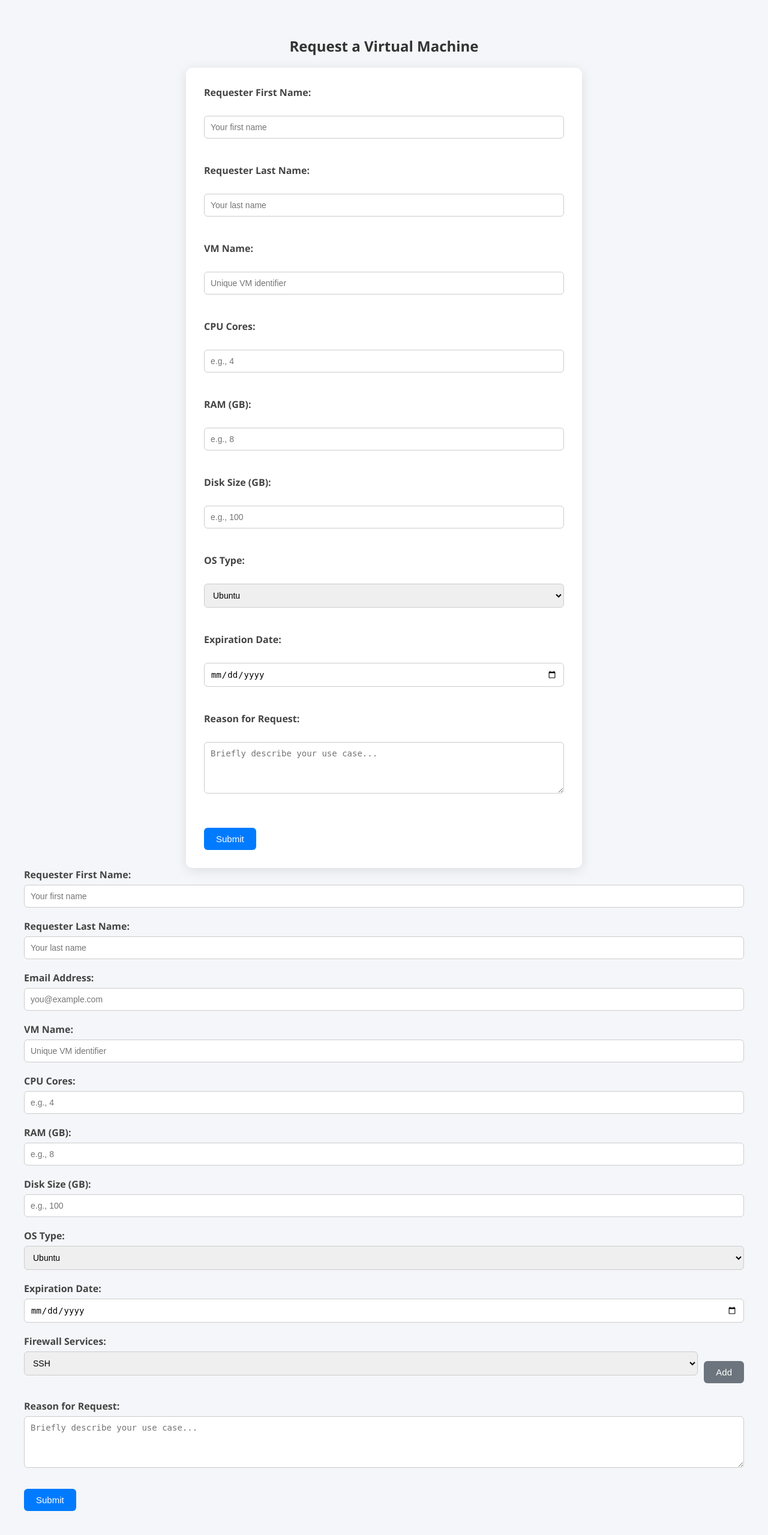
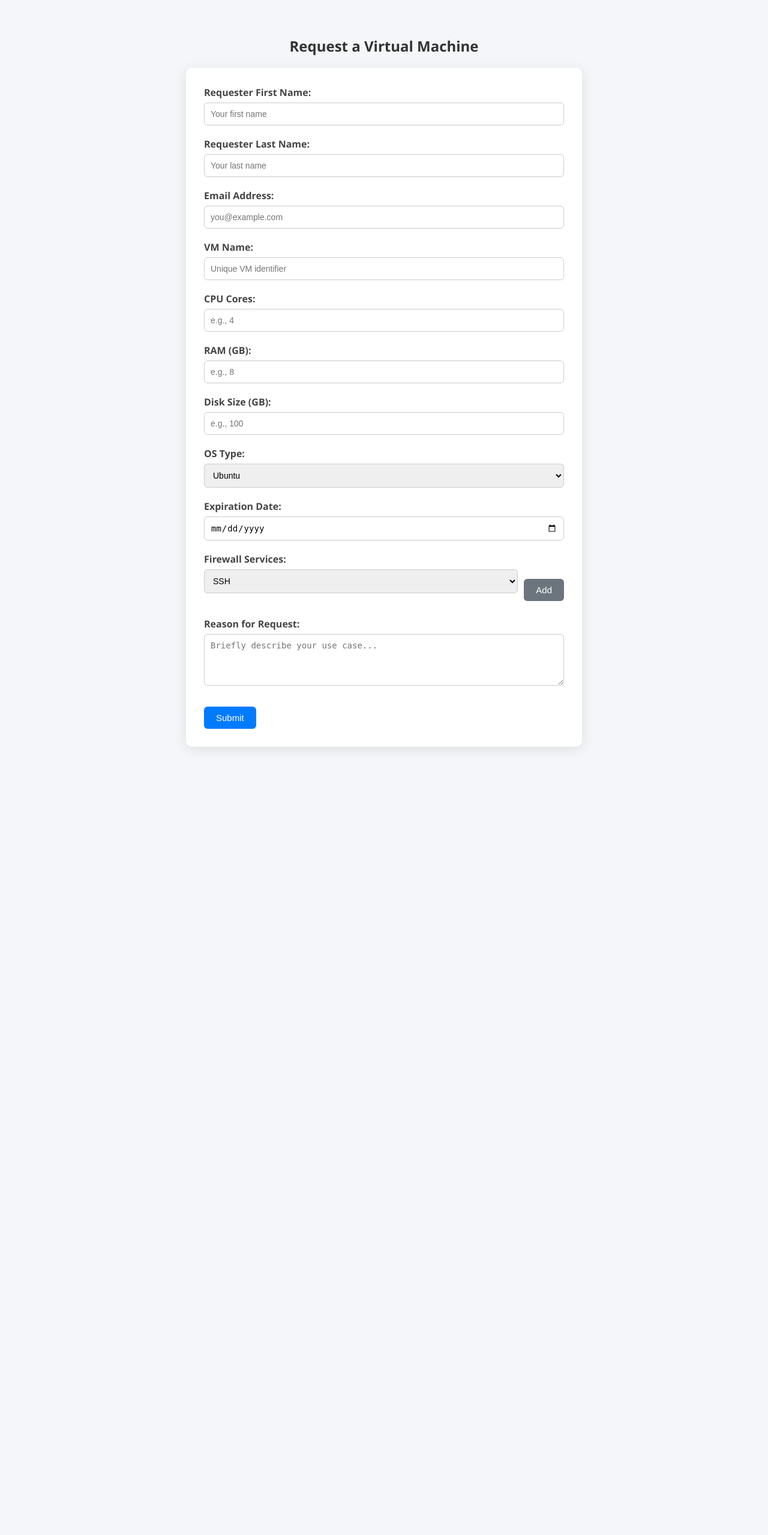
Before and after one commit to Hilbelinka5142/IaC-Automated-Network-Server-Deployment-for-Menards, a Python web app: template automation-frontend/templates/index.html in a window 1280 px wide. Shown: the whole page at 60% size. After the commit the page ends 1249 px from the top, so only its background shows below. Run offline with Jinja, Linux system fonts and the light colour scheme; the template is opened without the code that fills it, so the values that code supplies are empty.

Commit message:
Reveting Index.html

```diff
--- a/automation-frontend/templates/index.html
+++ b/automation-frontend/templates/index.html
@@ -3,7 +3,6 @@
 <head>
     <meta charset="UTF-8">
     <title>VM Request Form</title>
-
     <style>
         body {
             font-family: "Segoe UI", Tahoma, Geneva, Verdana, sans-serif;
@@ -114,40 +113,6 @@
 <body>
     <h2>Request a Virtual Machine</h2>
     <form action="/submit" method="post">
-
-        <label>Requester First Name:</label><br>
-        <input type="text" name="requester_first_name" placeholder="Your first name" required><br><br>
-
-        <label>Requester Last Name:</label><br>
-        <input type="text" name="requester_last_name" placeholder="Your last name" required><br><br>
-
-        <label>VM Name:</label><br>
-        <input type="text" name="vm_name" placeholder="Unique VM identifier" required><br><br>
-
-        <label>CPU Cores:</label><br>
-        <input type="number" name="cpu" min="2" max="16" placeholder="e.g., 4" required><br><br>
-
-        <label>RAM (GB):</label><br>
-        <input type="number" name="memory" min="4" max="64" placeholder="e.g., 8" required><br><br>
-
-        <label>Disk Size (GB):</label><br>
-        <input type="number" name="storage" min="64" max="500" placeholder="e.g., 100" required><br><br>
-
-        <label>OS Type:</label><br>
-        <select name="os">
-            <option value="Ubuntu">Ubuntu</option>
-            <option value="Windows">Windows</option>
-        </select><br><br>
-
-        <label>Expiration Date:</label><br>
-        <input type="date" name="expiration" max="2026-03-25"><br><br>
-
-        <label>Reason for Request:</label><br>
-        <textarea name="reason" rows="4" cols="40" placeholder="Briefly describe your use case..." required></textarea><br><br>
-
-        <button type="submit">Submit</button>
-    </form>
-
         <label>Requester First Name:</label>
         <input type="text" name="requester_first_name" placeholder="Your first name" required>
 
```
